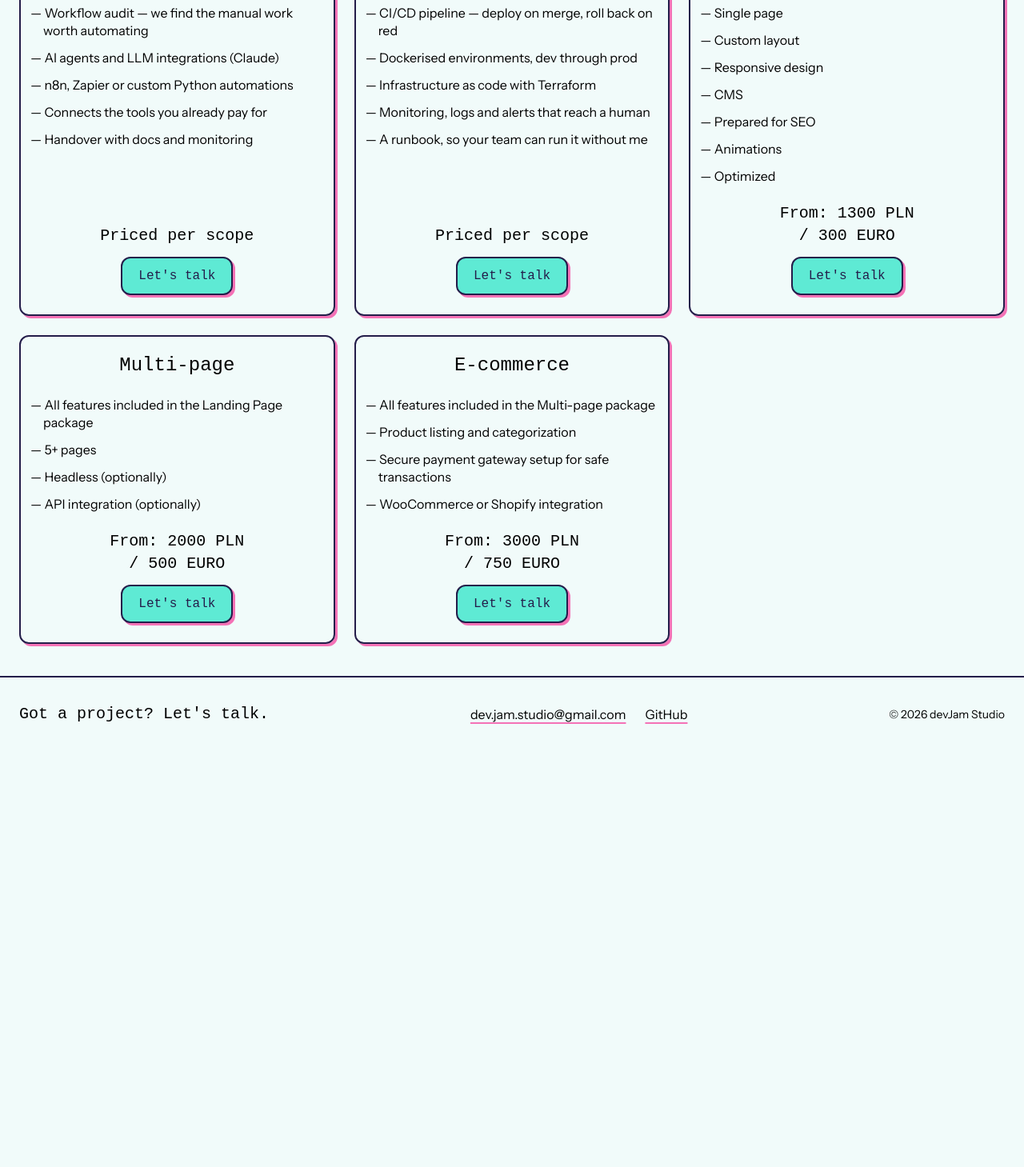
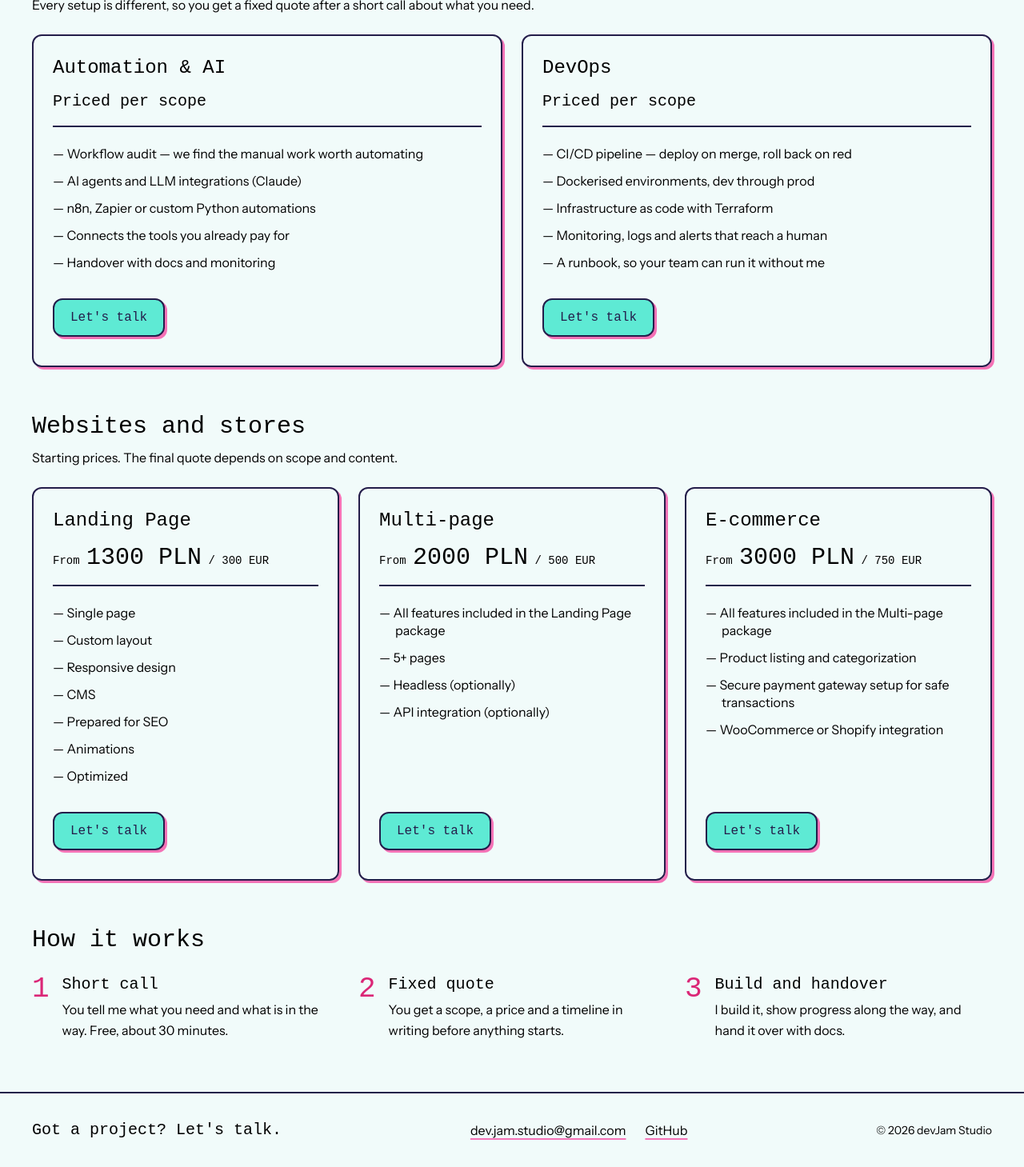
Before and after one commit to devJamStudio/dev-jam-portfolio, a Gatsby site: page /offer in a window 1280 px wide. Shown: the part 361-1820 px from the top of the page at 80% size. Before the commit the page ends 1300 px from the top, so only its background shows below. Built offline with nearby package versions, Linux system fonts and the light colour scheme; Gatsby itself is replaced by a stand-in of ours; a web font is replaced by a local one; what tailwind-hamburgers would draw is missing.

Commit message:
feat: rebuilt offer page, stack folded into About, hero shift fix
- Offer: two sections (scoped work, web packages), price right under the
  name, roomier cards, and a three-step "how it works"
- Stack page removed; a compact list of tools lives on About, and
  /tech-stack redirects there
- Hero uses overflow: clip so it can no longer be scrolled sideways, which
  pushed its text against the screen edge
- Wider side padding on header, content and footer

Co-Authored-By: Claude Fable 5.2 <noreply@anthropic.com>

```diff
--- a/scripts/check-build.mjs
+++ b/scripts/check-build.mjs
@@ -12,7 +12,7 @@ const PUBLIC = fileURLToPath(new URL("../public/", import.meta.url));
 const read = (p) => readFileSync(join(PUBLIC, p), "utf8");
 const has = (p) => existsSync(join(PUBLIC, p));
 
-const PAGES = ["", "about", "offer", "portfolio", "tech-stack", "contact"];
+const PAGES = ["", "about", "offer", "portfolio", "contact"];
 
 for (const page of PAGES) {
   assert.ok(has(join(page, "index.html")), `missing EN page /${page}`);
@@ -68,7 +68,7 @@ for (const name of ["Automation &amp; AI", "DevOps", "E-commerce"]) {
   assert.ok(offer.includes(name), `offer card missing: ${name}`);
 }
 
-const stack = read("tech-stack/index.html");
+const stack = read("about/index.html");
 for (const tech of ["Docker", "Terraform", "Kubernetes", "Claude", "n8n"]) {
   assert.ok(stack.includes(tech), `stack entry missing: ${tech}`);
 }
--- a/src/components/footer.tsx
+++ b/src/components/footer.tsx
@@ -10,7 +10,7 @@ const Footer: React.FC = () => {
 
   return (
     <footer className="border-t-2 border-black dark:border-white">
-      <div className="max-w-7xl mx-auto px-4 md:px-6 py-8 flex flex-col md:flex-row gap-4 md:items-center md:justify-between">
+      <div className="max-w-7xl mx-auto px-5 md:px-10 py-8 flex flex-col md:flex-row gap-4 md:items-center md:justify-between">
         <p className="font-ocr text-xl">{copy.footer.cta}</p>
         <div className="flex flex-wrap gap-x-6 gap-y-2">
           <a href={`mailto:${EMAIL}`} className={link}>
--- a/src/components/header.tsx
+++ b/src/components/header.tsx
@@ -18,7 +18,7 @@ const Header: React.FC<HeaderProps> = ({ toggle, setToggle }) => {
 
   return (
     <div className="navbar sticky top-0 z-30 border-b-2 border-black dark:border-white shadow-dark dark:shadow-light bg-white dark:bg-black">
-      <div className="max-w-7xl mx-auto flex flex-row items-center justify-between gap-6 px-4 py-3 md:px-6 md:py-4">
+      <div className="max-w-7xl mx-auto flex flex-row items-center justify-between gap-6 px-5 py-3 md:px-10 md:py-4">
         <Link to={path("/")} aria-label="devJam Studio">
           <Logo
             className="fill-black dark:fill-white w-[84px] h-[55px] md:w-[116px] md:h-[76px]"
--- a/src/components/layout.tsx
+++ b/src/components/layout.tsx
@@ -25,7 +25,7 @@ const Layout: React.FC<LayoutProps> = ({ children }) => {
   return (
     <div className="flex flex-col min-h-screen">
       <Header toggle={open} setToggle={setOpen} />
-      <main className="flex-1 w-full max-w-7xl mx-auto px-4 md:px-6 py-6 md:py-10 flex flex-col">
+      <main className="flex-1 w-full max-w-7xl mx-auto px-5 md:px-10 py-6 md:py-10 flex flex-col">
         {children}
       </main>
       <Footer />
--- a/src/components/menu.tsx
+++ b/src/components/menu.tsx
@@ -9,7 +9,6 @@ export const useNavLinks = (): NavLink[] => {
   const path = usePath();
   return [
     { label: copy.nav.offer, to: path("/offer") },
-    { label: copy.nav.stack, to: path("/tech-stack") },
     { label: copy.nav.portfolio, to: path("/portfolio") },
     { label: copy.nav.about, to: path("/about") },
     { label: copy.nav.contact, to: path("/contact") },
--- a/src/i18n/copy.ts
+++ b/src/i18n/copy.ts
@@ -62,13 +62,24 @@ const en = {
   offer: {
     title: "Offer",
     intro:
-      "Automation and infrastructure are priced per project. Web packages start at the prices below.",
+      "Two kinds of work: automation and infrastructure, quoted per project, and websites with clear starting prices.",
+    scopedTitle: "Automation and infrastructure",
+    scopedIntro:
+      "Every setup is different, so you get a fixed quote after a short call about what you need.",
+    webTitle: "Websites and stores",
+    webIntro: "Starting prices. The final quote depends on scope and content.",
+    stepsTitle: "How it works",
+    steps: [
+      { title: "Short call", body: "You tell me what you need and what is in the way. Free, about 30 minutes." },
+      { title: "Fixed quote", body: "You get a scope, a price and a timeline in writing before anything starts." },
+      { title: "Build and handover", body: "I build it, show progress along the way, and hand it over with docs." },
+    ],
     from: "From",
     quote: "Priced per scope",
     cta: "Let's talk",
   },
   stack: {
-    title: "Stack",
+    title: "Tools I work with",
     intro: "What I reach for, grouped by the kind of problem it solves.",
     groups: {
       automation: "Automation & AI",
@@ -117,11 +128,6 @@ const en = {
         title: "Services and pricing — automation, DevOps, websites | devJam Studio",
         description:
           "Automation and AI agents, DevOps pipelines, landing pages, multi-page sites and online stores. Web packages from 1300 PLN / 300 EUR.",
-      },
-      "/tech-stack/": {
-        title: "Tech stack — Docker, Terraform, Next.js, WordPress | devJam Studio",
-        description:
-          "The tools devJam Studio works with: Claude, Python and n8n for automation; Docker, Kubernetes and Terraform for infrastructure; Next.js, WordPress and Shopify for the web.",
       },
       "/portfolio/": {
         title: "Portfolio — online stores, CMS sites and internal tools | devJam Studio",
@@ -191,13 +197,24 @@ const pl: typeof en = {
   offer: {
     title: "Oferta",
     intro:
-      "Automatyzację i infrastrukturę wyceniam pod projekt. Pakiety webowe zaczynają się od cen poniżej.",
+      "Dwa rodzaje pracy: automatyzacja i infrastruktura, wyceniane pod projekt, oraz strony z jasnymi cenami startowymi.",
+    scopedTitle: "Automatyzacja i infrastruktura",
+    scopedIntro:
+      "Każde wdrożenie jest inne, więc po krótkiej rozmowie o potrzebach dostajesz stałą wycenę.",
+    webTitle: "Strony i sklepy",
+    webIntro: "Ceny startowe. Ostateczna wycena zależy od zakresu i treści.",
+    stepsTitle: "Jak to działa",
+    steps: [
+      { title: "Krótka rozmowa", body: "Opowiadasz, czego potrzebujesz i co przeszkadza. Bezpłatnie, około 30 minut." },
+      { title: "Stała wycena", body: "Przed startem dostajesz na piśmie zakres, cenę i termin." },
+      { title: "Budowa i przekazanie", body: "Buduję, pokazuję postępy po drodze i przekazuję z dokumentacją." },
+    ],
     from: "Od",
     quote: "Wycena pod zakres",
     cta: "Napisz do mnie",
   },
   stack: {
-    title: "Stack",
+    title: "Narzędzia, z którymi pracuję",
     intro: "Po co sięgam, pogrupowane według rodzaju problemu.",
     groups: {
       automation: "Automatyzacja i AI",
@@ -246,11 +263,6 @@ const pl: typeof en = {
         description:
           "Automatyzacja i agenci AI, pipeline'y DevOps, landing page, strony wielopodstronowe i sklepy internetowe. Pakiety webowe od 1300 PLN.",
       },
-      "/tech-stack/": {
-        title: "Stack — Docker, Terraform, Next.js, WordPress | devJam Studio",
-        description:
-          "Narzędzia, z którymi pracuje devJam Studio: Claude, Python i n8n do automatyzacji; Docker, Kubernetes i Terraform do infrastruktury; Next.js, WordPress i Shopify do weba.",
-      },
       "/portfolio/": {
         title: "Portfolio — sklepy internetowe, strony na CMS i systemy | devJam Studio",
         description:
--- a/src/pages/offer.tsx
+++ b/src/pages/offer.tsx
@@ -5,61 +5,106 @@ import Layout from "../components/layout";
 import { buttonClass } from "../components/button";
 import Seo from "../components/seo";
 import { offers } from "../data/offers";
+import type { Offer as OfferData } from "../data/offers";
 import { useCopy, useLocale, usePath } from "../i18n/LocaleContext";
 import type { LocalePageContext } from "../i18n/copy";
 import { copy as allCopy, defaultLocale } from "../i18n/copy";
 
-const Offer: React.FC = () => {
+const card =
+  "reveal flex flex-col border-2 border-black dark:border-white rounded-lg shadow-dark dark:shadow-light p-6";
+
+const OfferCard: React.FC<{ offer: OfferData; index: number }> = ({
+  offer,
+  index,
+}) => {
   const copy = useCopy();
   const locale = useLocale();
   const path = usePath();
+  const priced = offer.pricePln && offer.priceEuro;
 
   return (
-    <Layout>
-      <div className="mb-6 max-w-[70ch]">
-        <h1 className="text-3xl md:text-5xl mb-3">{copy.offer.title}</h1>
-        <p className="text-base md:text-lg leading-relaxed">{copy.offer.intro}</p>
-      </div>
-
-      <div className="grid grid-cols-1 md:grid-cols-2 xl:grid-cols-3 gap-6">
-        {offers.map((offer, index) => (
-          <div
-            key={offer.id}
-            className="reveal border-2 px-3 flex flex-col justify-between border-black dark:shadow-light shadow-dark py-3 rounded-lg dark:border-white"
-            style={{ animationDelay: `${index * 60}ms` }}
-          >
-            <h2 className="text-center mt-2 text-2xl">{offer.name[locale]}</h2>
-            {/* Left-aligned with a hanging dash: centred multi-line items were
-                hard to scan, and this matches the list on the About page. */}
-            <ul className="flex-1 mt-4 mb-2">
+    <div className={card} style={{ animationDelay: `${index * 60}ms` }}>
+      <h3 className="text-2xl">{offer.name[locale]}</h3>
+      {/* Price sits right under the name: it is the first thing people look
+          for, and it used to hide at the bottom of the card. */}
+      <p className="font-ocr mt-3 pb-4 border-b-2 border-black dark:border-white">
+        {priced ? (
+          <>
+            <span className="text-sm">{copy.offer.from} </span>
+            <span className="text-3xl">{offer.pricePln} PLN</span>
+            <span className="text-sm"> / {offer.priceEuro} EUR</span>
+          </>
+        ) : (
+          <span className="text-xl">{copy.offer.quote}</span>
+        )}
+      </p>
+      <ul className="flex-1 my-4">
         {offer.features[locale].map((feature) => (
-                <li className="py-1.5 leading-snug pl-4 -indent-4" key={feature}>
+          <li className="py-1.5 leading-snug pl-5 -indent-5" key={feature}>
             — {feature}
           </li>
         ))}
       </ul>
-            <div>
-              <div className="text-center flex flex-col font-ocr text-xl mt-2">
-                {offer.pricePln && offer.priceEuro ? (
-                  <>
-                    <span>
-                      {copy.offer.from}: {offer.pricePln} PLN
-                    </span>
-                    <span>/ {offer.priceEuro} EURO</span>
-                  </>
-                ) : (
-                  <span>{copy.offer.quote}</span>
-                )}
-              </div>
-              <div className="text-center">
-                <Link to={path("/contact")} className={buttonClass}>
+      <Link to={path("/contact")} className={`${buttonClass} self-start`}>
         {copy.offer.cta}
       </Link>
     </div>
+  );
+};
+
+const Offer: React.FC = () => {
+  const copy = useCopy();
+  // Two kinds of work, priced differently: scoped per project vs. packages.
+  const scoped = offers.filter((offer) => !offer.pricePln);
+  const packages = offers.filter((offer) => offer.pricePln);
+
+  return (
+    <Layout>
+      <div className="mb-10 max-w-[60ch]">
+        <h1 className="text-3xl md:text-5xl mb-4">{copy.offer.title}</h1>
+        <p className="text-lg md:text-xl leading-relaxed">{copy.offer.intro}</p>
       </div>
-          </div>
+
+      <section className="mb-14">
+        <h2 className="text-2xl md:text-3xl mb-2">{copy.offer.scopedTitle}</h2>
+        <p className="mb-6 max-w-[60ch] leading-relaxed">
+          {copy.offer.scopedIntro}
+        </p>
+        <div className="grid grid-cols-1 md:grid-cols-2 gap-6">
+          {scoped.map((offer, index) => (
+            <OfferCard key={offer.id} offer={offer} index={index} />
           ))}
         </div>
+      </section>
+
+      <section className="mb-14">
+        <h2 className="text-2xl md:text-3xl mb-2">{copy.offer.webTitle}</h2>
+        <p className="mb-6 max-w-[60ch] leading-relaxed">
+          {copy.offer.webIntro}
+        </p>
+        <div className="grid grid-cols-1 md:grid-cols-2 lg:grid-cols-3 gap-6">
+          {packages.map((offer, index) => (
+            <OfferCard key={offer.id} offer={offer} index={index} />
+          ))}
+        </div>
+      </section>
+
+      <section className="mb-6">
+        <h2 className="text-2xl md:text-3xl mb-6">{copy.offer.stepsTitle}</h2>
+        <ol className="grid grid-cols-1 md:grid-cols-3 gap-6">
+          {copy.offer.steps.map((step, index) => (
+            <li key={step.title} className="flex gap-4">
+              <span className="font-ocr text-4xl text-pink-600 dark:text-teal-300">
+                {index + 1}
+              </span>
+              <div>
+                <h3 className="text-xl mb-1">{step.title}</h3>
+                <p className="leading-relaxed">{step.body}</p>
+              </div>
+            </li>
+          ))}
+        </ol>
+      </section>
     </Layout>
   );
 };
--- a/src/pages/tech-stack.tsx
+++ /dev/null
@@ -1,63 +0,0 @@
-import React from "react";
-import type { HeadFC } from "gatsby";
-import Layout from "../components/layout";
-import Seo from "../components/seo";
-import { stackGroups } from "../data/stack";
-import { useCopy } from "../i18n/LocaleContext";
-import type { LocalePageContext } from "../i18n/copy";
-import { copy as allCopy, defaultLocale } from "../i18n/copy";
-
-const TechStack: React.FC = () => {
-  const copy = useCopy();
-
-  return (
-    <Layout>
-      <div className="mb-6 max-w-[70ch]">
-        <h1 className="text-3xl md:text-5xl mb-3">{copy.stack.title}</h1>
-        <p className="text-base md:text-lg leading-relaxed">{copy.stack.intro}</p>
-      </div>
-
-      {stackGroups.map((group) => (
-        <section key={group.id} className="mb-8">
-          <h2 className="text-2xl mb-4 border-b-2 border-black dark:border-white pb-2">
-            {copy.stack.groups[group.id]}
-          </h2>
-          <div className="grid grid-cols-2 sm:grid-cols-3 md:grid-cols-4 xl:grid-cols-6 gap-4">
-            {group.items.map((tech, index) => (
-              <div
-                key={tech.name}
-                className="reveal border-2 aspect-[4/3] rounded-lg dark:shadow-light dark:border-white shadow-dark border-black flex flex-col justify-between"
-                style={{ animationDelay: `${index * 40}ms` }}
-              >
-                <div className="text-sm px-2 py-1.5 border-b-2 border-black dark:border-white">
-                  <h3>{tech.name}</h3>
-                </div>
-                <div className="flex-1 min-h-0 p-2 flex items-center justify-center">
-                  <div
-                    className="tech-logo"
-                    dangerouslySetInnerHTML={{ __html: tech.logo }}
-                  />
-                </div>
-              </div>
-            ))}
-          </div>
-        </section>
-      ))}
-    </Layout>
-  );
-};
-
-export default TechStack;
-
-export const Head: HeadFC<object, LocalePageContext> = ({
-  pageContext,
-}) => {
-  const locale = pageContext?.locale || defaultLocale;
-  return (
-    <Seo
-      title={allCopy[locale].nav.stack}
-      locale={locale}
-      basePath={pageContext?.basePath}
-    />
-  );
-};
--- a/src/styles/global.css
+++ b/src/styles/global.css
@@ -177,6 +177,10 @@ body {
 /* Perspective grid rolling toward the viewer along the bottom of the hero. */
 .hero {
   position: relative;
+  /* clip, not hidden: a hidden box can still be scrolled sideways (the grid
+     and sun overflow it), which shoved the text against the screen edge. */
+  overflow: hidden;
+  overflow: clip;
 }
 .hero > * {
   position: relative;
```
Also changed, not shown: src/pages/about.tsx (+20 -0 lines), netlify.toml. Lines whose indentation alone changed are shown as unchanged.
